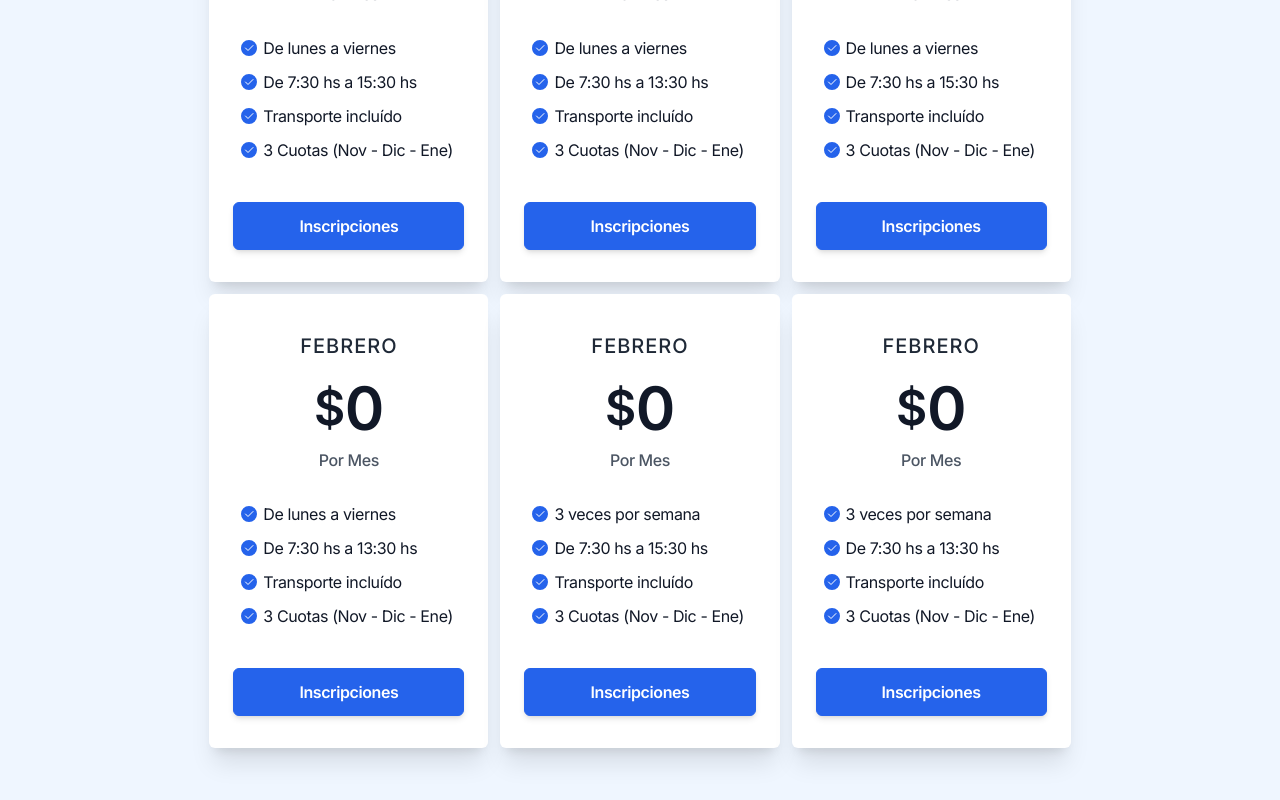
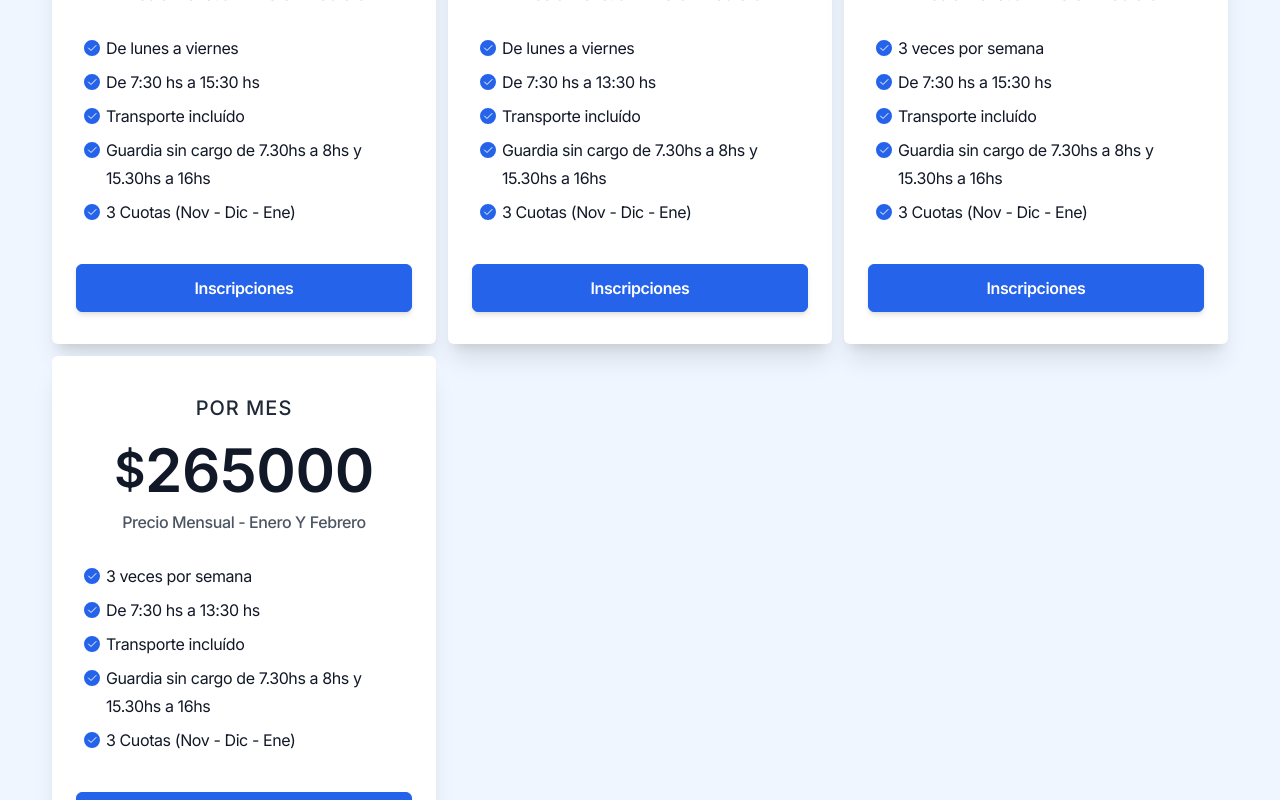
Before and after one commit to JIM90mdp/Fasta-2024, a Next.js app: page /precios in a window 1280 px wide. Shown: the part 1220-2020 px from the top of the page. Built offline with nearby package versions, Linux system fonts and the light colour scheme.

Commit message:
refactor prices

```diff
--- a/src/shared/data.tsx
+++ b/src/shared/data.tsx
@@ -1092,11 +1092,11 @@ export const pricingData: PricingProps = {
       hasRibbon: true,
     },
     {
-      title: 'Enero',
+      title: 'Por Mes',
       // value: 58500,
-      value: 0,
-      period: 'Por Mes',
-      texts: ['De lunes a viernes', 'De 7:30 hs a 15:30 hs', 'Transporte incluído', '3 Cuotas (Nov - Dic - Ene)'],
+      value: 340000,
+      period: 'Precio mensual - Enero y Febrero',
+      texts: ['De lunes a viernes', 'De 7:30 hs a 15:30 hs', 'Transporte incluído', 'Guardia sin cargo de 7.30hs a 8hs y 15.30hs a 16hs',  '3 Cuotas (Nov - Dic - Ene)'],
       callToAction: {
         text: 'Inscripciones',
         href: 'https://docs.google.com/forms/u/0/d/1J-nT2LNOA4ClRww1SEKaRNqNAa4E0xUgcgMpqva_YFs/edit?usp=sharing_eip_se_dm&ts=68c19fa5&pli=1',
@@ -1105,11 +1105,11 @@ export const pricingData: PricingProps = {
       //   ribbonTitle: 'Popular',
     },
     {
-      title: 'Enero',
+      title: 'Por Mes',
       // value: 58500,
-      value: 0,
-      period: 'Por Mes',
-      texts: ['De lunes a viernes', 'De 7:30 hs a 13:30 hs', 'Transporte incluído', '3 Cuotas (Nov - Dic - Ene)'],
+      value: 290000,
+      period: 'Precio mensual - Enero y Febrero',
+      texts: ['De lunes a viernes', 'De 7:30 hs a 13:30 hs', 'Transporte incluído','Guardia sin cargo de 7.30hs a 8hs y 15.30hs a 16hs',  '3 Cuotas (Nov - Dic - Ene)'],
       callToAction: {
         text: 'Inscripciones',
         href: 'https://docs.google.com/forms/u/0/d/1J-nT2LNOA4ClRww1SEKaRNqNAa4E0xUgcgMpqva_YFs/edit?usp=sharing_eip_se_dm&ts=68c19fa5&pli=1',
@@ -1117,52 +1117,52 @@ export const pricingData: PricingProps = {
       hasRibbon: true,
       //   ribbonTitle: 'Popular',
     },
-    {
-      title: 'Febrero',
-      // value: 58500,
-      value: 0,
-      period: 'Por Mes',
-      texts: ['De lunes a viernes', 'De 7:30 hs a 15:30 hs', 'Transporte incluído', '3 Cuotas (Nov - Dic - Ene)'],
+    // {
+    //   title: 'Febrero',
+    //   // value: 58500,
+    //   value: 340000,
+    //   period: 'Por Mes',
+    //   texts: ['De lunes a viernes', 'De 7:30 hs a 15:30 hs', 'Transporte incluído', '3 Cuotas (Nov - Dic - Ene)'],
+    //   callToAction: {
+    //     text: 'Inscripciones',
+    //     href: 'https://docs.google.com/forms/u/0/d/1J-nT2LNOA4ClRww1SEKaRNqNAa4E0xUgcgMpqva_YFs/edit?usp=sharing_eip_se_dm&ts=68c19fa5&pli=1',
+    //   },
+    //   hasRibbon: true,
+    //   //   ribbonTitle: 'Popular',
+    // },
+    // {
+    //   title: 'Febrero',
+    //   // value: 58500,
+    //   value: 290000,
+    //   period: 'Por Mes',
+    //   texts: ['De lunes a viernes', 'De 7:30 hs a 13:30 hs', 'Transporte incluído', '3 Cuotas (Nov - Dic - Ene)'],
+    //   callToAction: {
+    //     text: 'Inscripciones',
+    //     href: 'https://docs.google.com/forms/u/0/d/1J-nT2LNOA4ClRww1SEKaRNqNAa4E0xUgcgMpqva_YFs/edit?usp=sharing_eip_se_dm&ts=68c19fa5&pli=1',
+    //   },
+    //   hasRibbon: true,
+    //   //   ribbonTitle: 'Popular',
+    // },
+
+    {
+      title: 'Por Mes',
+      value: 300000,
+      // value: 49500,
+      period: 'Precio mensual - Enero y Febrero',
+      texts: ['3 veces por semana', 'De 7:30 hs a 15:30 hs', 'Transporte incluído','Guardia sin cargo de 7.30hs a 8hs y 15.30hs a 16hs',  '3 Cuotas (Nov - Dic - Ene)'],
       callToAction: {
         text: 'Inscripciones',
         href: 'https://docs.google.com/forms/u/0/d/1J-nT2LNOA4ClRww1SEKaRNqNAa4E0xUgcgMpqva_YFs/edit?usp=sharing_eip_se_dm&ts=68c19fa5&pli=1',
       },
       hasRibbon: true,
-      //   ribbonTitle: 'Popular',
-    },
-    {
-      title: 'Febrero',
-      // value: 58500,
-      value: 0,
-      period: 'Por Mes',
-      texts: ['De lunes a viernes', 'De 7:30 hs a 13:30 hs', 'Transporte incluído', '3 Cuotas (Nov - Dic - Ene)'],
-      callToAction: {
-        text: 'Inscripciones',
-        href: 'https://docs.google.com/forms/u/0/d/1J-nT2LNOA4ClRww1SEKaRNqNAa4E0xUgcgMpqva_YFs/edit?usp=sharing_eip_se_dm&ts=68c19fa5&pli=1',
-      },
-      hasRibbon: true,
-      //   ribbonTitle: 'Popular',
-    },
-
-    {
-      title: 'Febrero',
-      value: 0,
+    },
+
+    {
+      title: 'Por Mes',
+      value: 265000,
       // value: 49500,
-      period: 'Por Mes',
-      texts: ['3 veces por semana', 'De 7:30 hs a 15:30 hs', 'Transporte incluído', '3 Cuotas (Nov - Dic - Ene)'],
-      callToAction: {
-        text: 'Inscripciones',
-        href: 'https://docs.google.com/forms/u/0/d/1J-nT2LNOA4ClRww1SEKaRNqNAa4E0xUgcgMpqva_YFs/edit?usp=sharing_eip_se_dm&ts=68c19fa5&pli=1',
-      },
-      hasRibbon: true,
-    },
-
-    {
-      title: 'Febrero',
-      value: 0,
-      // value: 49500,
-      period: 'Por Mes',
-      texts: ['3 veces por semana', 'De 7:30 hs a 13:30 hs', 'Transporte incluído', '3 Cuotas (Nov - Dic - Ene)'],
+      period: 'Precio mensual - Enero y Febrero',
+      texts: ['3 veces por semana', 'De 7:30 hs a 13:30 hs', 'Transporte incluído','Guardia sin cargo de 7.30hs a 8hs y 15.30hs a 16hs',  '3 Cuotas (Nov - Dic - Ene)'],
       callToAction: {
         text: 'Inscripciones',
         href: 'https://docs.google.com/forms/u/0/d/1J-nT2LNOA4ClRww1SEKaRNqNAa4E0xUgcgMpqva_YFs/edit?usp=sharing_eip_se_dm&ts=68c19fa5&pli=1',
@@ -1294,25 +1294,25 @@ export const comparisonData: ComparisonProps = {
       title: 'Enero',
       items: [
         {
-          title: "$",
+          title: "$19000",
         },
         {
           title: true,
         },
         {
           // title: '$58500',
-          title: "$",
+          title: "$340000",
         },
         {
           // title: "$49500",
-          title: "$",
+          title: "$290000",
         },
         {
           // title: "$",
-          title: "$",
-        },
-        {
-          title: "$",
+          title: "$300000",
+        },
+        {
+          title: "$265000",
         },
 
 
@@ -1332,46 +1332,46 @@ export const comparisonData: ComparisonProps = {
         btnType: 'primary',
       },
     },
-    {
-      title: 'Febrero',
-      items: [
-        {
-          title: "$",
-        },
-        {
-          title: true,
-        },
-        {
-          // title: '$',
-          title: "$",
-        },
-        {
-          // title: "$",
-          title: "$",
-        },
-        {
-          // title: "$",
-          title: "$",
-        },
-        {
-          title: "$",
-        },
-
-        {
-          title: "$",
-        },
-        {
-          title: true,
-        },
-
-
-      ],
-      callToAction: {
-        text: 'Inscripciones',
-        href: 'https://docs.google.com/forms/u/0/d/1J-nT2LNOA4ClRww1SEKaRNqNAa4E0xUgcgMpqva_YFs/edit?usp=sharing_eip_se_dm&ts=68c19fa5&pli=1',
-        btnType: 'primary',
-      },
-    },
+    // {
+    //   title: 'Febrero',
+    //   items: [
+    //     {
+    //       title: "$19000",
+    //     },
+    //     {
+    //       title: true,
+    //     },
+    //     {
+    //       // title: '$',
+    //       title: "$340000",
+    //     },
+    //     {
+    //       // title: "$",
+    //       title: "$290000",
+    //     },
+    //     {
+    //       // title: "$",
+    //       title: "$",
+    //     },
+    //     {
+    //       title: "$",
+    //     },
+
+    //     {
+    //       title: "$",
+    //     },
+    //     {
+    //       title: true,
+    //     },
+
+
+    //   ],
+    //   callToAction: {
+    //     text: 'Inscripciones',
+    //     href: 'https://docs.google.com/forms/u/0/d/1J-nT2LNOA4ClRww1SEKaRNqNAa4E0xUgcgMpqva_YFs/edit?usp=sharing_eip_se_dm&ts=68c19fa5&pli=1',
+    //     btnType: 'primary',
+    //   },
+    // },
     // {
     //   title: 'premium',
     //   items: [
```
Also changed, not shown: 1 other file (tests, documents, lock files or other folders).
